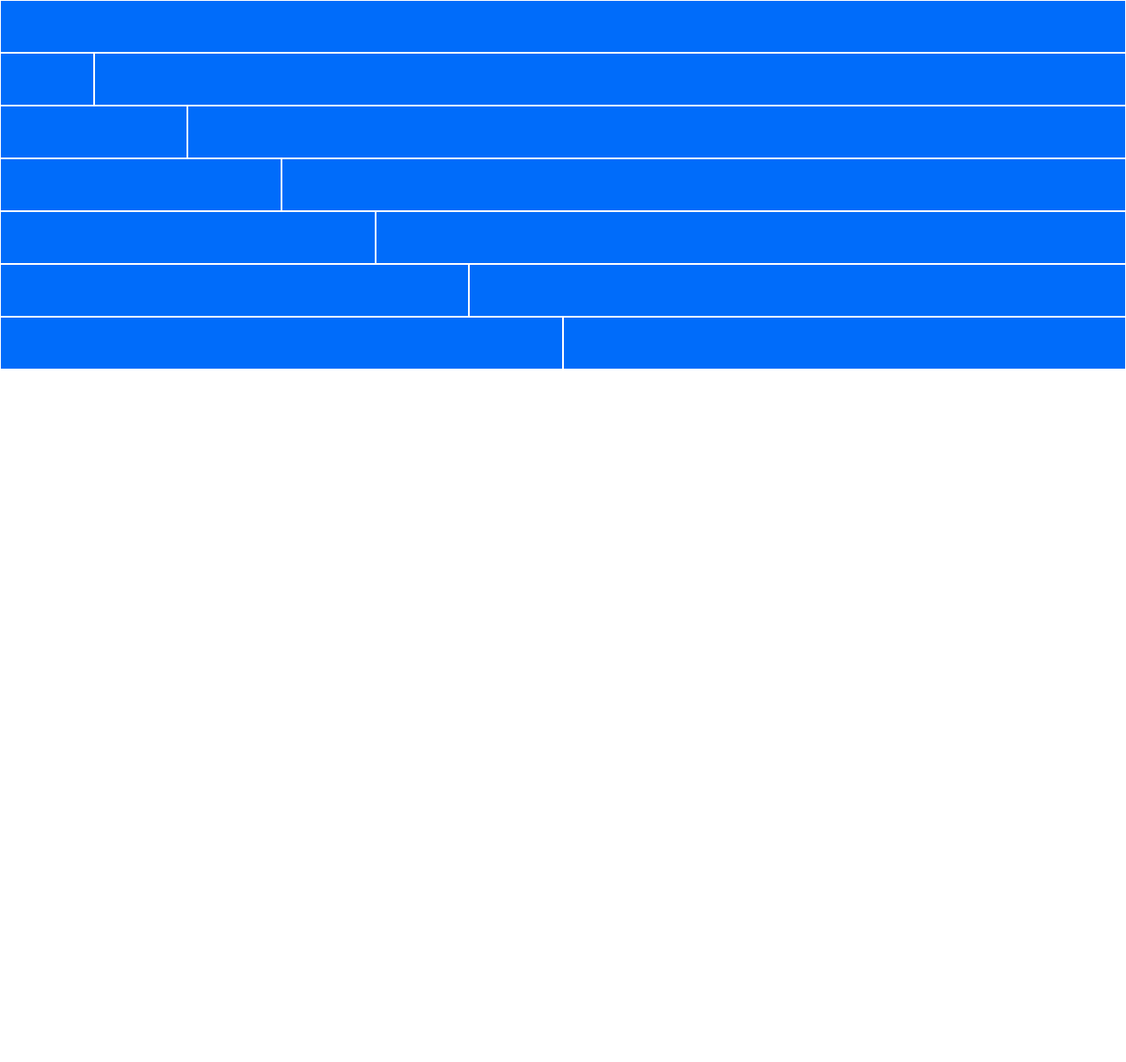
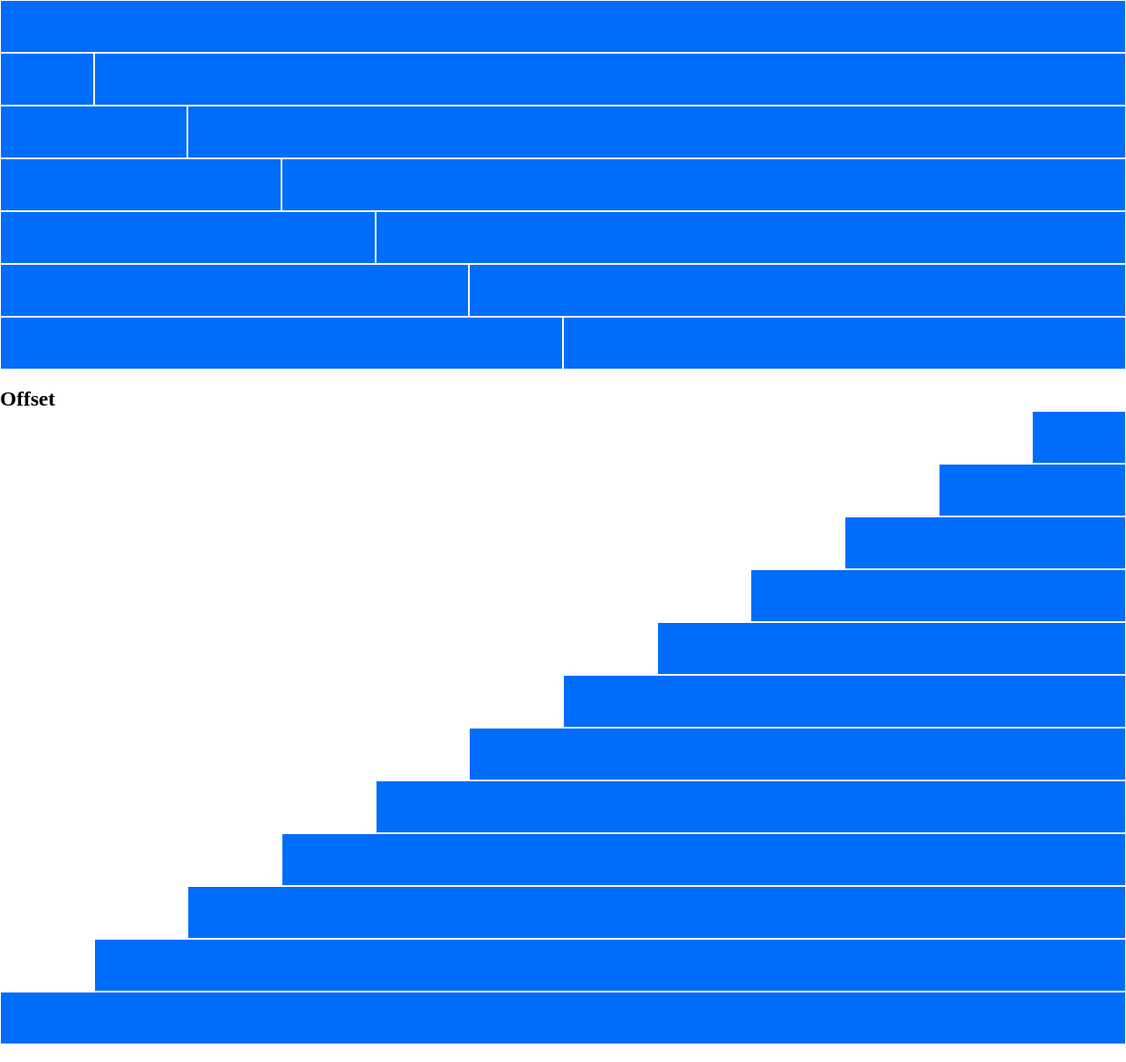
Before and after one commit to Giuseppe0197/html-css-12bool, a plain HTML site: page index.html in a window 1280 px wide. Shown: the part 417-1624 px from the top of the page at 88% size. Before the commit the page ends 857 px from the top, so only its background shows below. Drawn offline with Linux system fonts and the light colour scheme.

Commit message:
terza sezione

```diff
--- a/index.html
+++ b/index.html
@@ -301,5 +301,85 @@
 
     </div>
 
+    <!-- terza parte -->
+
+    <div class="container">
+
+        <h2>Offset</h2>
+
+            <div class="row">
+
+                <div class="col-1 col-offset-11"></div>
+
+            </div>
+
+            <div class="row">
+
+                <div class="col-2 col-offset-10"></div>
+
+            </div>
+
+            <div class="row">
+
+                <div class="col-3 col-offset-9"></div>
+
+            </div>
+
+            <div class="row">
+
+                <div class="col-4 col-offset-8"></div>
+
+            </div>
+
+            <div class="row">
+
+                <div class="col-5 col-offset-7"></div>
+
+            </div>
+
+            <div class="row">
+
+                <div class="col-6 col-offset-6"></div>
+
+            </div>
+
+            <div class="row">
+
+                <div class="col-7 col-offset-5"></div>
+
+            </div>
+
+            <div class="row">
+
+                <div class="col-8 col-offset-4"></div>
+
+            </div>
+
+            <div class="row">
+
+                <div class="col-9 col-offset-3"></div>
+
+            </div>
+
+            <div class="row">
+
+                <div class="col-10 col-offset-2"></div>
+
+            </div>
+
+            <div class="row">
+
+                <div class="col-11 col-offset-1"></div>
+
+            </div>
+
+            <div class="row">
+
+                <div class="col-12"></div>
+
+            </div>
+
+    </div>
+
 </body>
 </html>
```
